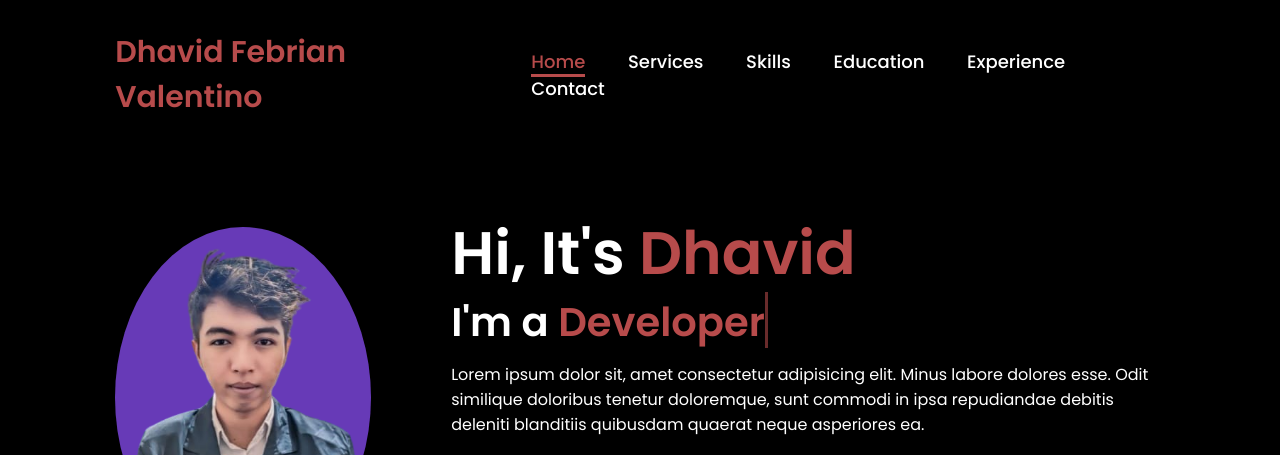
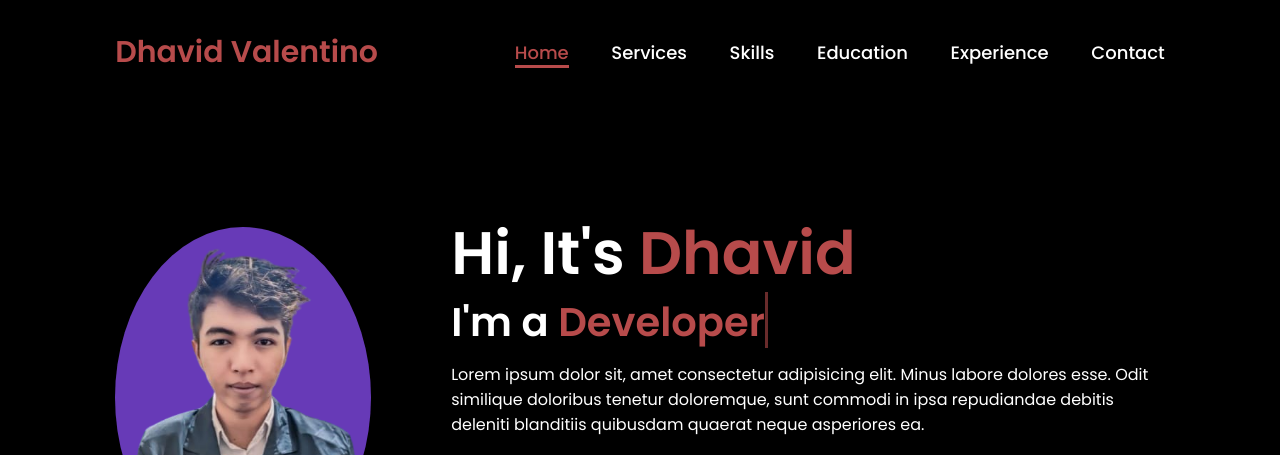
Before and after one commit to DhavidFebrian/Website-Personal, a plain HTML site: page index.html in a window 1280 px wide. Shown: the top 455 px of the page. Drawn offline with Linux system fonts and the light colour scheme.

Commit message:
Update index.html

```diff
--- a/index.html
+++ b/index.html
@@ -10,7 +10,7 @@
 </head>
 <body>
     <header>
-        <a href="#" class="logo">Dhavid Febrian Valentino</a>
+        <a href="#" class="logo">Dhavid Valentino</a>
 
         <nav>
             <a href="#" class="active"> Home</a>
```
